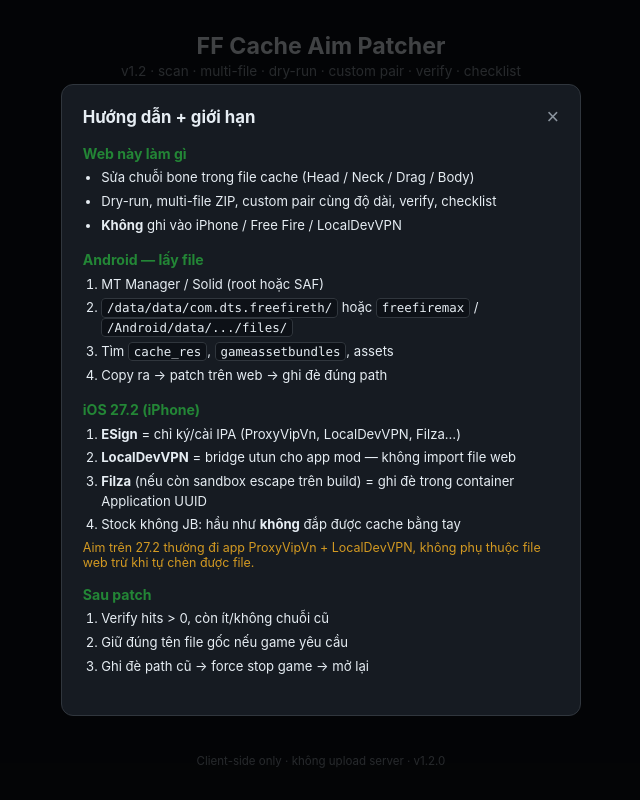
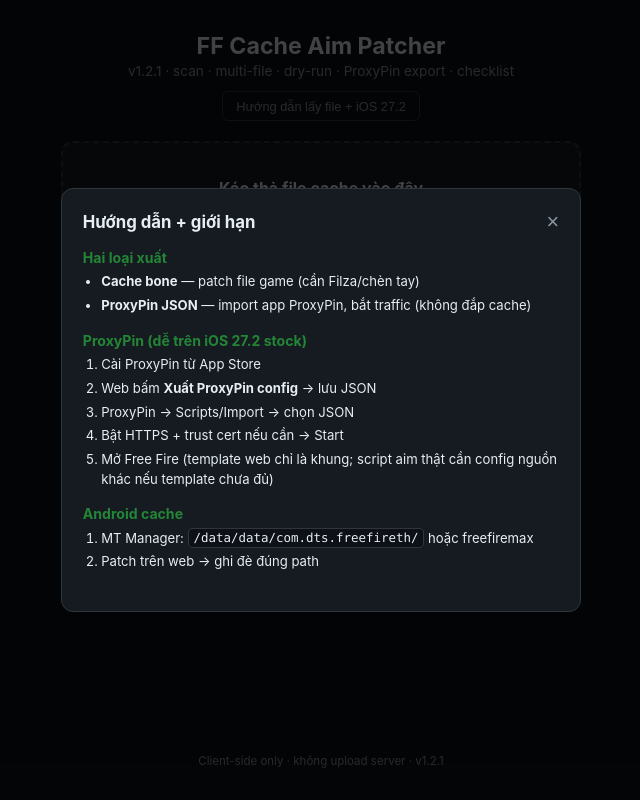
Before and after one commit to thaibao-byte/ff-cache-aim-patcher, a plain HTML site: page index.html in a window 1280 px wide. Both pictures are taken after a click on the button "Hướng dẫn lấy file + iOS 27.2". Shown: the whole page, without its empty margins (319-959 px from the left). Drawn offline with Linux system fonts and the light colour scheme.

Commit message:
v1.2.1: UI button Xuất ProxyPin config JSON

```diff
--- a/index.html
+++ b/index.html
@@ -3,7 +3,7 @@
 <head>
   <meta charset="UTF-8" />
   <meta name="viewport" content="width=device-width, initial-scale=1" />
-  <title>FF Cache Aim Patcher v1.2</title>
+  <title>FF Cache Aim Patcher v1.2.1</title>
   <style>
     :root {
       --bg: #0d1117; --card: #161b22; --border: #30363d; --text: #e6edf3;
@@ -116,7 +116,7 @@
 </head>
 <body>
   <h1>FF Cache Aim Patcher</h1>
-  <p class="sub">v1.2 · scan · multi-file · dry-run · custom pair · verify · checklist</p>
+  <p class="sub">v1.2.1 · scan · multi-file · dry-run · ProxyPin export · checklist</p>
   <button class="guide-btn" id="guideBtn" type="button">Hướng dẫn lấy file + iOS 27.2</button>
 
   <div class="drop" id="dropZone">
@@ -140,11 +140,20 @@
   </div>
 
   <div class="panel" id="checklist">
-    <div class="bone-title">Checklist trước khi xuất (bắt buộc nếu không dry-run)</div>
-    <label class="check-item"><input type="checkbox" /> Đã xem Bone scan / không rỗng (hoặc chấp nhận rủi ro)</label>
+    <div class="bone-title">Checklist trước khi xuất cache (bắt buộc nếu không dry-run)</div>
+    <label class="check-item"><input type="checkbox" /> Đã xem Bone scan</label>
     <label class="check-item"><input type="checkbox" /> Đã chọn đúng file trong ZIP (nếu có)</label>
-    <label class="check-item"><input type="checkbox" /> Biết path sẽ đắp (Filza / data game) — web không tự đắp iPhone</label>
-    <label class="check-item"><input type="checkbox" /> iOS 27.2: ESign chỉ cài IPA; LocalDevVPN/Filza mới ghi container</label>
+    <label class="check-item"><input type="checkbox" /> Biết path đắp — web không tự đắp iPhone</label>
+    <label class="check-item"><input type="checkbox" /> iOS 27.2: ESign / LocalDevVPN / Filza / ProxyPin</label>
+  </div>
+
+  <div class="panel" id="proxyPinPanel">
+    <div class="bone-title">Xuất cho ProxyPin</div>
+    <p class="muted" style="margin-bottom:0.5rem;font-size:0.8rem">JSON template import vào app ProxyPin (App Store). Không phải file cache bone. Aim proxy phụ thuộc script/config thật.</p>
+    <button type="button" class="mode-btn" id="exportProxyPinBtn" style="width:100%">
+      Xuất ProxyPin config (JSON)
+      <span>Import trong ProxyPin → Start → vào game</span>
+    </button>
   </div>
 
   <div class="modes" id="modes">
@@ -157,7 +166,7 @@
   <div class="panel" id="verify"></div>
   <div class="panel" id="history"></div>
   <div class="status" id="status"></div>
-  <footer>Client-side only · không upload server · v1.2.0</footer>
+  <footer>Client-side only · không upload server · v1.2.1</footer>
 
   <div class="modal-overlay" id="guideModal">
     <div class="modal">
@@ -166,38 +175,27 @@
         <button class="modal-close" id="guideClose" type="button">&times;</button>
       </div>
       <div class="guide-section">
-        <h3>Web này làm gì</h3>
+        <h3>Hai loại xuất</h3>
         <ul>
-          <li>Sửa chuỗi bone trong file cache (Head / Neck / Drag / Body)</li>
-          <li>Dry-run, multi-file ZIP, custom pair cùng độ dài, verify, checklist</li>
-          <li><strong>Không</strong> ghi vào iPhone / Free Fire / LocalDevVPN</li>
+          <li><strong>Cache bone</strong> — patch file game (cần Filza/chèn tay)</li>
+          <li><strong>ProxyPin JSON</strong> — import app ProxyPin, bắt traffic (không đắp cache)</li>
         </ul>
       </div>
       <div class="guide-section">
-        <h3>Android — lấy file</h3>
+        <h3>ProxyPin (dễ trên iOS 27.2 stock)</h3>
         <ol>
-          <li>MT Manager / Solid (root hoặc SAF)</li>
-          <li><code>/data/data/com.dts.freefireth/</code> hoặc <code>freefiremax</code> / <code>/Android/data/.../files/</code></li>
-          <li>Tìm <code>cache_res</code>, <code>gameassetbundles</code>, assets</li>
-          <li>Copy ra → patch trên web → ghi đè đúng path</li>
+          <li>Cài ProxyPin từ App Store</li>
+          <li>Web bấm <strong>Xuất ProxyPin config</strong> → lưu JSON</li>
+          <li>ProxyPin → Scripts/Import → chọn JSON</li>
+          <li>Bật HTTPS + trust cert nếu cần → Start</li>
+          <li>Mở Free Fire (template web chỉ là khung; script aim thật cần config nguồn khác nếu template chưa đủ)</li>
         </ol>
       </div>
       <div class="guide-section">
-        <h3>iOS 27.2 (iPhone)</h3>
+        <h3>Android cache</h3>
         <ol>
-          <li><strong>ESign</strong> = chỉ ký/cài IPA (ProxyVipVn, LocalDevVPN, Filza…)</li>
-          <li><strong>LocalDevVPN</strong> = bridge utun cho app mod — không import file web</li>
-          <li><strong>Filza</strong> (nếu còn sandbox escape trên build) = ghi đè trong container Application UUID</li>
-          <li>Stock không JB: hầu như <strong>không</strong> đắp được cache bằng tay</li>
-        </ol>
-        <p class="guide-note">Aim trên 27.2 thường đi app ProxyVipVn + LocalDevVPN, không phụ thuộc file web trừ khi tự chèn được file.</p>
-      </div>
-      <div class="guide-section">
-        <h3>Sau patch</h3>
-        <ol>
-          <li>Verify hits > 0, còn ít/không chuỗi cũ</li>
-          <li>Giữ đúng tên file gốc nếu game yêu cầu</li>
-          <li>Ghi đè path cũ → force stop game → mở lại</li>
+          <li>MT Manager: <code>/data/data/com.dts.freefireth/</code> hoặc freefiremax</li>
+          <li>Patch trên web → ghi đè đúng path</li>
         </ol>
       </div>
     </div>
@@ -208,10 +206,16 @@
     (function () {
       const tools = document.getElementById("tools");
       const modes = document.getElementById("modes");
+      const pinPanel = document.getElementById("proxyPinPanel");
       const obs = new MutationObserver(function () {
-        if (modes.classList.contains("show")) tools.classList.add("show");
+        if (modes.classList.contains("show")) {
+          tools.classList.add("show");
+          if (pinPanel) pinPanel.classList.add("show");
+        }
       });
       obs.observe(modes, { attributes: true, attributeFilter: ["class"] });
+      // ProxyPin export luôn hiện (không cần file cache)
+      if (pinPanel) pinPanel.classList.add("show");
       const btn = document.getElementById("guideBtn");
       const modal = document.getElementById("guideModal");
       const closeBtn = document.getElementById("guideClose");
```
